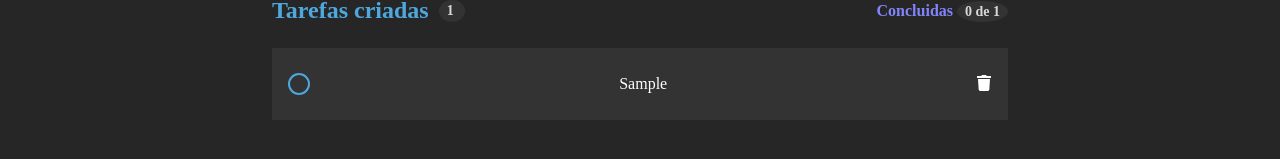
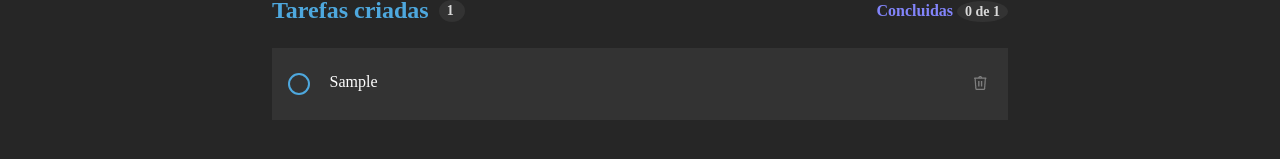
Before and after one commit to GabrielBento299/ToDoList-React, a React (Vite) app: page / in a window 1280 px wide. Both pictures are taken after typing "Sample" into the empty fields and a click on the button "Criar". Shown: the part 287-446 px from the top of the page. Built offline with nearby package versions, Linux system fonts and the light colour scheme.

Commit message:
trocated icons to img

```diff
--- a/package.json
+++ b/package.json
@@ -12,7 +12,8 @@
     "react": "^18.2.0",
     "react-dom": "^18.2.0",
     "react-icons": "^4.7.1",
-    "styled-components": "^5.3.6"
+    "styled-components": "^5.3.6",
+    "toastify": "^2.0.1"
   },
   "devDependencies": {
     "@types/react": "^18.0.27",
--- a/src/components/Task/index.tsx
+++ b/src/components/Task/index.tsx
@@ -1,7 +1,7 @@
 import { TaskContainer, Title } from './styles';
-import { FaTrash } from 'react-icons/fa';
 import { ITasks } from '../../@types/Interface';
 import { BsFillCheckCircleFill } from 'react-icons/bs';
+import TrashImg from '../../assets/trash.png';
 
 interface ITaskProps {
     task: ITasks;
@@ -15,13 +15,19 @@ export default function Task({ task, deleteTask, toggleTaskCompleted}: ITaskProp
         <TaskContainer>
         <main>
             <div className="card">
+                <div className="card-infos">
+                    <button
+                        onClick={() => toggleTaskCompleted(task.id)}
+                        className="btn-completed">{task.isCompleted ? <BsFillCheckCircleFill  /> : <div></div>}
+                    </button>
+
+                    <Title isCompleted={task.isCompleted}>{task.title}</Title>
+                </div>
                 <button
-                    onClick={() => toggleTaskCompleted(task.id)}
-                    className="btn-completed">{task.isCompleted ? <BsFillCheckCircleFill  /> : <div></div>}
+                    onClick={() => deleteTask(task.id)}
+                    >
+                    <img src={TrashImg} alt="Icone de deletar" />
                 </button>
-
-                <Title isCompleted={task.isCompleted}>{task.title}</Title>
-                <button onClick={() => deleteTask(task.id)}><FaTrash /></button>
             </div>
         </main>
         </TaskContainer>
--- a/src/components/Task/styles.ts
+++ b/src/components/Task/styles.ts
@@ -1,15 +1,21 @@
 import styled from 'styled-components';
 
 export const TaskContainer = styled.div`
+
     .card {
         width: 100%;
-        height: 72px;
+        min-height: 72px;
         background-color: #333333;
         padding: 1rem;
 
         display: flex;
         align-items: center;
         justify-content: space-between;
+
+        .card-infos {
+            display: flex;
+            gap: 1.2rem;
+        }
 
         & {
             margin-bottom: .8rem;
@@ -37,9 +43,13 @@ export const TaskContainer = styled.div`
             border: none;
             cursor: pointer;
 
-            svg {
-                color: #fff;
-                font-size: 1rem;
+            img {
+                transition: all .4s ease;
+
+                &:hover {
+                   filter: brightness(1.5);
+                   transform: scale(1.2);
+                }
             }
         }
     }
--- a/src/components/Tasks/styles.ts
+++ b/src/components/Tasks/styles.ts
@@ -10,6 +10,7 @@ export const Container = styled.div`
         width: 100%;
         margin: 0 auto;
         padding-top: 84px;
+        padding-bottom: 2rem;
 
         .items {
             display: flex;
```
Also changed, not shown: src/assets/trash.png (added), 1 other file (tests, documents, lock files or other folders).
